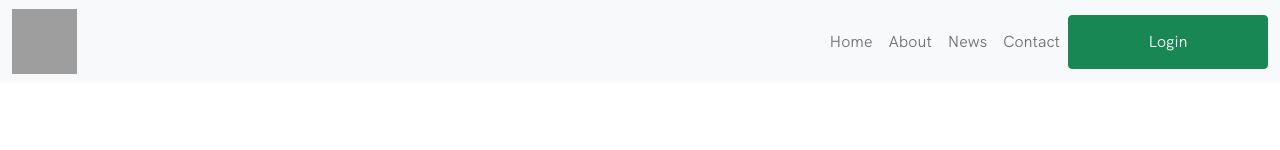
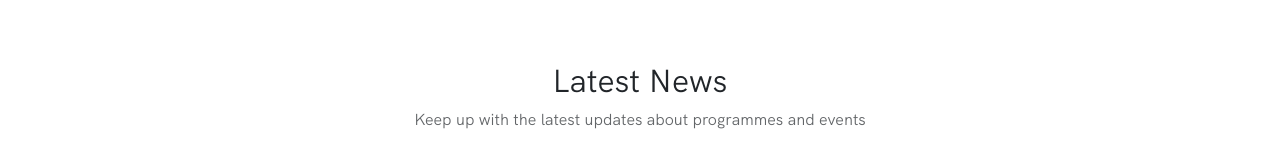
Before and after one commit to Okewusi/TechStudioClass, a plain HTML site: page about.html in a window 1280 px wide. Shown: the top 150 px of the page. Drawn offline with nearby package versions, Linux system fonts and the light colour scheme; grey boxes are pictures that could not be loaded.

Commit message:
removed navbar

```diff
--- a/about.html
+++ b/about.html
@@ -10,38 +10,7 @@
     <script src="https://kit.fontawesome.com/e5edd1d17b.js" crossorigin="anonymous"></script>
 </head>
 <body>
-  <!-- navbar -->
-  <nav class="navbar fixed py-1 navbar-expand-lg navbar-light bg-light">
-    <div class="container-fluid">
-      <a class="navbar-brand" href="#"><img src="https://nasims.gov.ng/nasims-logo.webp" alt="NASIMS Logo" width="65px" height="65px">
-      </a>
-      <button class="navbar-toggler" type="button" data-bs-toggle="collapse" data-bs-target="#navbarNav" aria-controls="navbarNav" aria-expanded="false" aria-label="Toggle navigation">
-        <span class="navbar-toggler-icon"></span>
-      </button>
-      <div class="collapse navbar-collapse" id="navbarNav" >
-        <ul class="navbar-nav ml-auto align-items-center" style="margin-left: auto;">
-          <li class="nav-item">
-            <a class="nav-link nav-bright" href="/index.html">Home</a>
-          </li>
-          <div class="meme">
-            <li class="nav-item current-page">
-                <a class="nav-link nav-bright" aria-current="page" href="#">About</a>
-            </li>
-          </div>
-          <li class="nav-item">
-            <a class="nav-link nav-bright" href="/news.html">News</a>
-          </li>
-          <li class="nav-item">
-            <a class="nav-link nav-bright" href="/contact.html">Contact</a>
-          </li>
-          <li class="nav-item btn btn-success" id="button">
-                <a href="https://nasims.gov/login" class="nav-link" id="loginlink">Login</a>
-          </li>
-        </ul>
-      </div>
-    </div>
-  </nav>
-  <!-- TOP HALF OF PAGE GOES HERE -->
+
 
 
 
```
